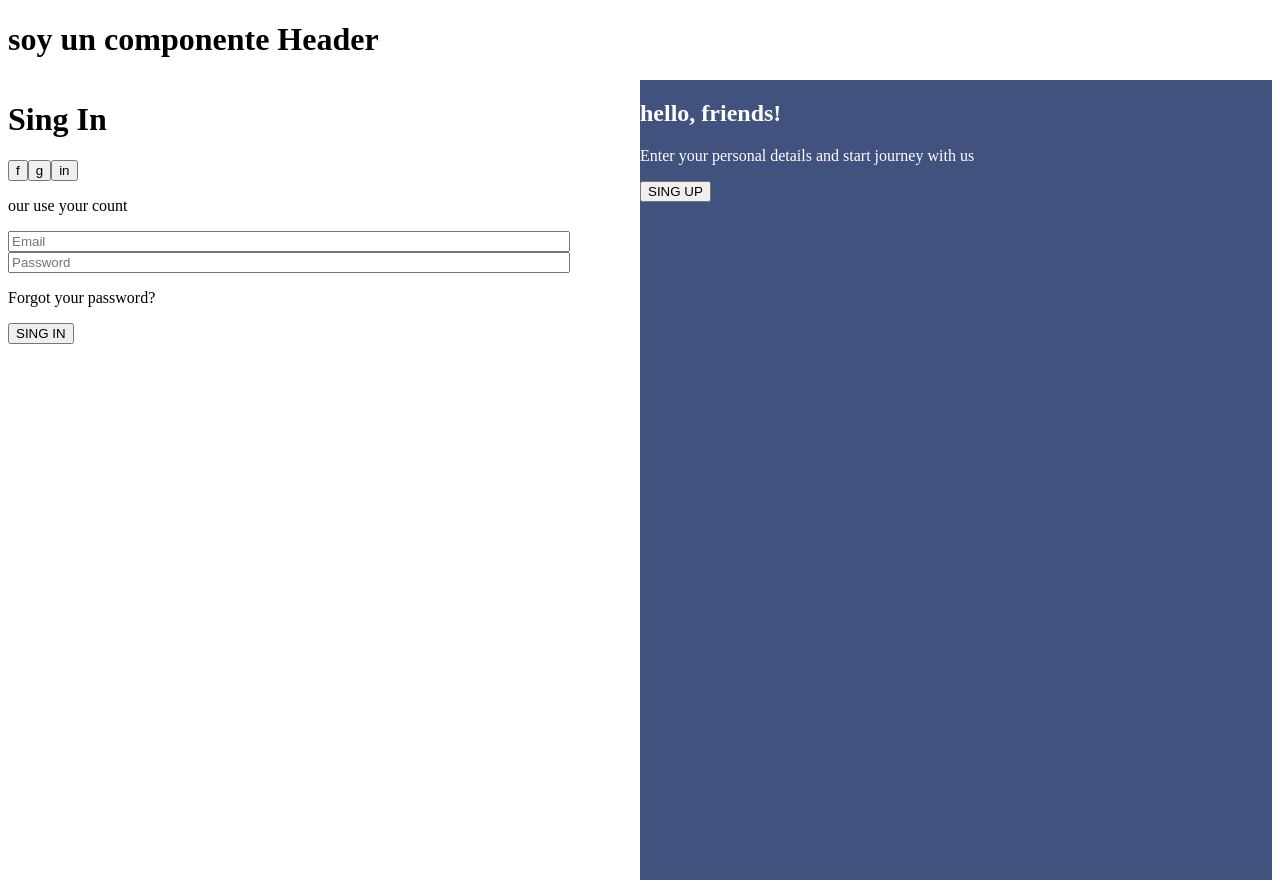
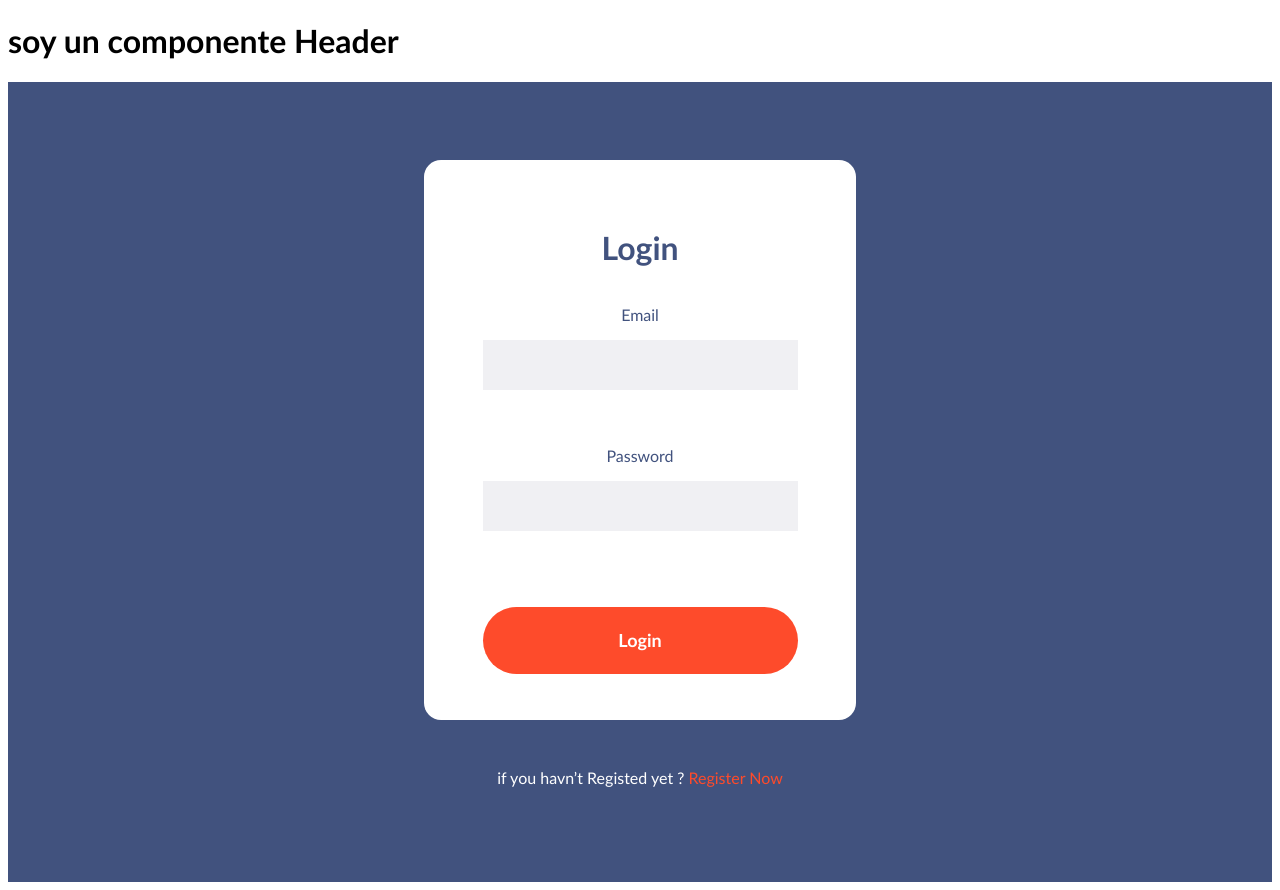
Before and after one commit to jolivert/Fullstack_project, a React (Vite) app in the folder FRONTEND/: page / in a window 1280 px wide. Built offline with nearby package versions, Linux system fonts and the light colour scheme.

Commit message:
refactor: Add login style

```diff
--- a/FRONTEND/src/App.jsx
+++ b/FRONTEND/src/App.jsx
@@ -1,15 +1,16 @@
 import { Route, Routes } from 'react-router-dom'
 import Layout from './pages/Layout.jsx'
-import Landing from './pages/Initialice.jsx'
+import Initial from './pages/Initial.jsx'
 import PlanningPocker from './pages/PlanningPocker.jsx'
-import Initialice from './pages/Initialice.jsx'
+import './assets/style/App.css'
+
 
 export default function App() {
   return (
     <div>
       <Routes>
         <Route path="/" element={<Layout />}>
-          <Route index element={<Initialice />} />
+          <Route index element={<Initial />} />
           <Route path="planningPocker" element={<PlanningPocker />} />
         </Route>
       </Routes>
--- a/FRONTEND/src/assets/style/App.css
+++ b/FRONTEND/src/assets/style/App.css
@@ -1,41 +1,5 @@
-#root {
-  max-width: 1280px;
-  margin: 0 auto;
-  padding: 2rem;
-  text-align: center;
+
+*{
+  font-family:'Gill Sans', 'Gill Sans MT', Calibri, 'Trebuchet MS', sans-serif;
+  box-sizing: border-box;
 }
-
-.logo {
-  height: 6em;
-  padding: 1.5em;
-  will-change: filter;
-}
-.logo:hover {
-  filter: drop-shadow(0 0 2em #646cffaa);
-}
-.logo.react:hover {
-  filter: drop-shadow(0 0 2em #61dafbaa);
-}
-
-@keyframes logo-spin {
-  from {
-    transform: rotate(0deg);
-  }
-  to {
-    transform: rotate(360deg);
-  }
-}
-
-@media (prefers-reduced-motion: no-preference) {
-  a:nth-of-type(2) .logo {
-    animation: logo-spin infinite 20s linear;
-  }
-}
-
-.card {
-  padding: 2em;
-}
-
-.read-the-docs {
-  color: #888;
-}
--- a/FRONTEND/src/assets/style/initialice.css
+++ /dev/null
@@ -1,19 +0,0 @@
-.container-initiate {
-    display: flex;
-    justify-content: center;
-    height: 100vh;
-
-}
-.singIn {
-    flex: 1;
-}
-.inputsSingIn{
-    display: flex;
-    flex-direction: column;
-    width: 89%;
-}
-.singUp-pink {
-    color: #FFFFFF;
-    flex: 1;
-    background-color: #41527E;
-}
--- /dev/null
+++ b/FRONTEND/src/assets/style/login.css
@@ -0,0 +1,51 @@
+.container-initial {
+    display: flex;
+    flex-direction: column;
+    justify-content: center;
+    align-items: center;
+    height: 100vh;
+    background-color:#41527E;
+    color:#41527E;
+}
+
+.box-signin{
+    align-items: center;
+    flex-direction: column;
+    display: flex;
+    justify-content: center;
+    height: 35em;
+    width: 27em;
+    background-color: #FFFFFF;
+    border-radius: 17px;
+}
+
+.box-signin input{
+    border: none;
+    margin-bottom: 3em;
+    width: 315px;
+    height: 50px;
+    left: 574px;
+    top: 431px;
+    background: #F0F0F3;
+}
+
+.box-signin button{
+    font-size:large;
+    font-weight:700;
+    margin-top: 2em;
+    color: #FFFFFF;
+    border: none;
+    width: 315px;
+    height: 67px;
+    left: calc(50% - 315px/2 + 11.5px);
+    top: calc(50% - 67px/2 + 169.5px);
+    background: #FE4B2B;
+    border-radius: 44px;
+}
+.registerNow{
+   color:#FFFFFF;
+   margin-top: 3em;
+}
+.registerNow span{
+    color: #FE4B2B;
+}
--- a/FRONTEND/src/components/Footer.jsx
+++ /dev/null
@@ -1,11 +0,0 @@
-import React from 'react'
-
-
-const Footer = () => {
-  return (
-    <div>
-     <h1>soy un componente footer</h1>
-    </div>
-  )
-}
-export default Footer
--- /dev/null
+++ b/FRONTEND/src/components/Login.jsx
@@ -0,0 +1,22 @@
+import React from 'react'
+
+
+const Footer = () => {
+  return (
+    <div className="container-initial">
+      <div className="box-signin">
+        <h1>Login</h1>
+        <p>Email</p>
+        <input type="text" />
+        <p>Password</p>
+        <input type="text" />
+
+        <button>Login</button>
+      </div>
+      <p className="registerNow">
+        if you havn’t Registed yet ? <span>Register Now</span>{' '}
+      </p>
+    </div>
+  )
+}
+export default Footer
--- /dev/null
+++ b/FRONTEND/src/pages/Initial.jsx
@@ -0,0 +1,12 @@
+import React from 'react'
+import '../assets/style/login.css'
+import Login from '../components/Login.jsx'
+
+const Initial = () => {
+  return (
+    <div>
+      <Login />
+    </div>
+  )
+}
+export default Initial
--- a/FRONTEND/src/pages/Initialice.jsx
+++ /dev/null
@@ -1,37 +0,0 @@
-import React from 'react'
-import '../assets/style/initialice.css'
-
-const Initialice = () => {
-  return (
-    <div>
-      <div className="container-initiate">
-        <div className="singIn">
-          <h1>Sing In</h1>
-          <section>
-            {' '}
-            <button>f</button>
-            <button>g</button>
-            <button>in</button>{' '}
-          </section>
-          <p>our use your count</p>
-          <section className="inputsSingIn">
-            <input type="text" placeholder='Email'/>
-            <input type="text" placeholder='Password'/>
-          </section>
-          <p>Forgot your password?</p>
-          <button>SING IN</button>
-        </div>
-
-        <div className="singUp-pink">
-          <section>
-
-            <h1>hello, friends!</h1>
-            <p>Enter your personal details and start journey with us</p>
-            <button>SING UP</button>
-          </section>
-        </div>
-      </div>
-    </div>
-  )
-}
-export default Initialice
--- a/FRONTEND/src/pages/Layout.jsx
+++ b/FRONTEND/src/pages/Layout.jsx
@@ -1,7 +1,7 @@
 import React from "react";
 import { Outlet } from "react-router-dom";
 import Header from "../components/Header.jsx";
-import Footer from "../components/Footer.jsx";
+
 
 
 const Layout = () => {
```
